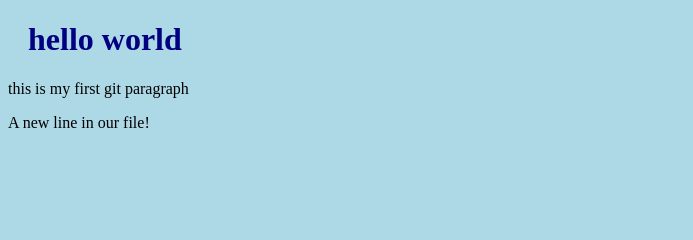
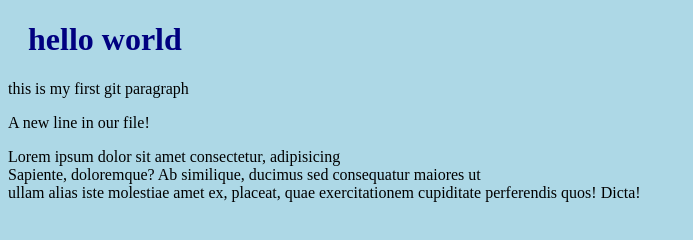
Before and after one commit to abishek-hari/helloworld, a plain HTML site: page index.html in a window 1280 px wide. Shown: the whole page, without its empty margins (0-693 px from the left). Drawn offline with Linux system fonts and the light colour scheme.

Commit message:
added paragraph to hello world

```diff
--- a/index.html
+++ b/index.html
@@ -11,5 +11,6 @@
   <h1>hello world </h1>
   <p>this is my first git paragraph</p>
   <p>A new line in our file!</p>
+  <p>Lorem ipsum dolor sit amet consectetur, adipisicing <br> Sapiente, doloremque? Ab similique, ducimus sed consequatur maiores ut <br> ullam alias iste molestiae amet ex, placeat, quae exercitationem cupiditate perferendis quos! Dicta!</p>
 </body>
 </html>
```
